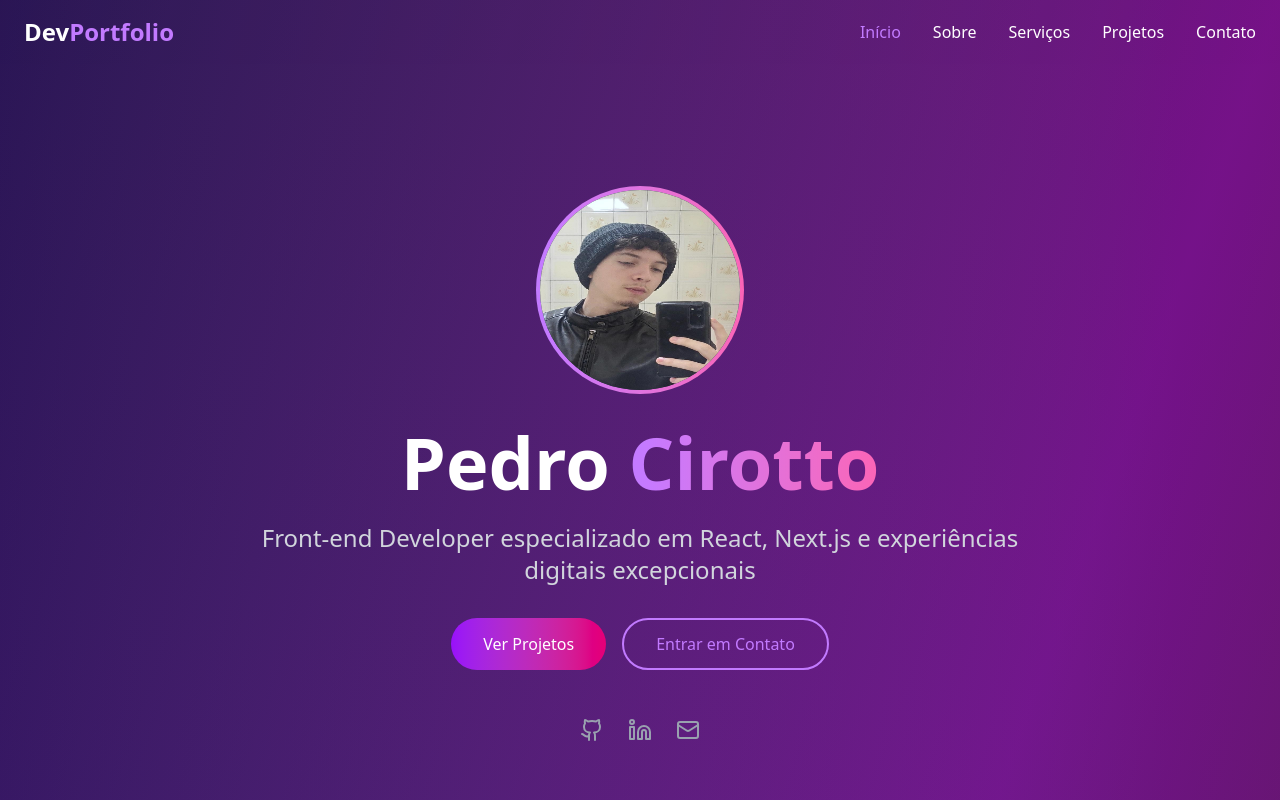
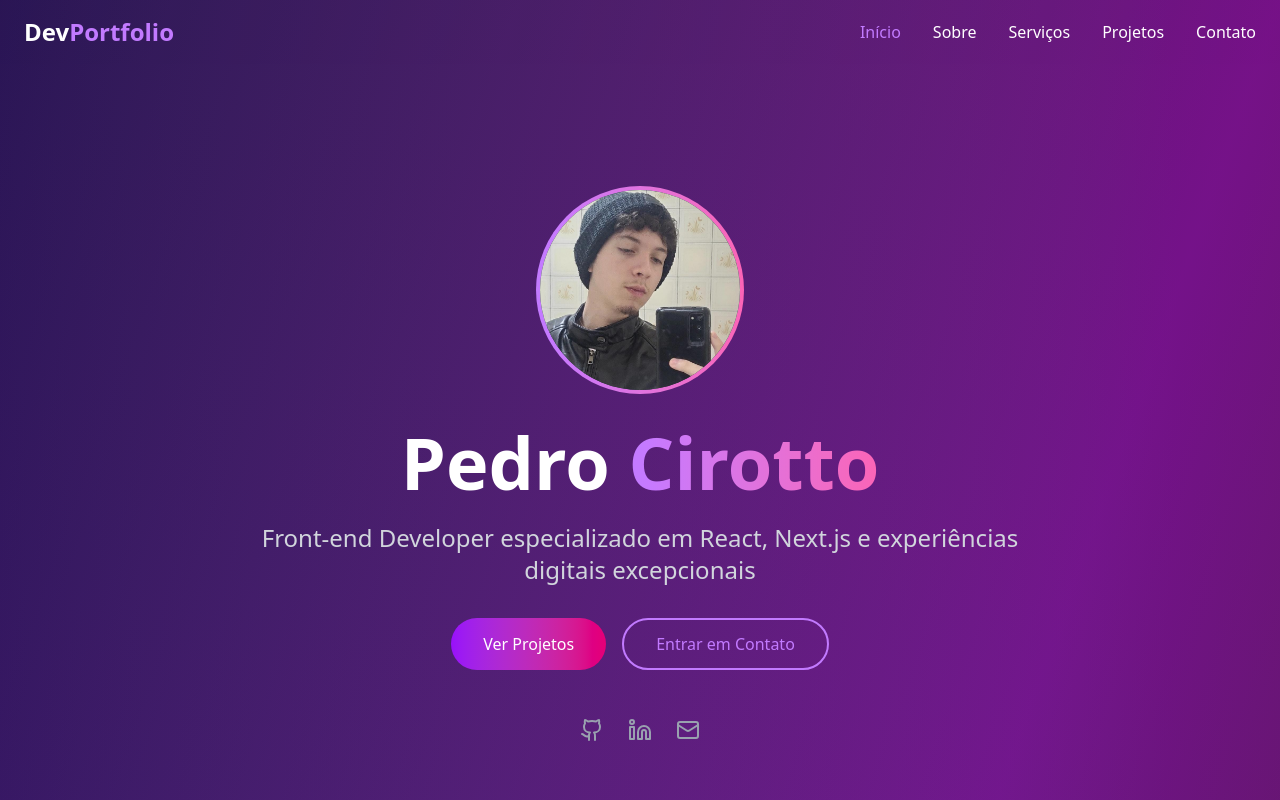
Before and after one commit to PedroCirotto/Portfolio, a Next.js app: page / in a window 1280 px wide. Shown: the top 800 px of the page. Built offline with nearby package versions, Linux system fonts and the light colour scheme.

Commit message:
fix: image size

```diff
--- a/src/components/Hero.tsx
+++ b/src/components/Hero.tsx
@@ -33,7 +33,7 @@ const Hero = () => {
           <div className="mb-8">
             <div className="w-52 h-52 mx-auto mb-6 rounded-full bg-gradient-to-r from-purple-400 to-pink-400 p-1">
               <div className="w-full h-full rounded-full bg-slate-800 flex items-center justify-center">
-                <img className="w-full h-full rounded-full z-30" src="/imgs/pedro.jpg" alt="" />
+                <img className="w-full h-full rounded-full z-30 object-cover" src="/imgs/pedro.jpg" alt="" />
               </div>
             </div>
           </div>
```
